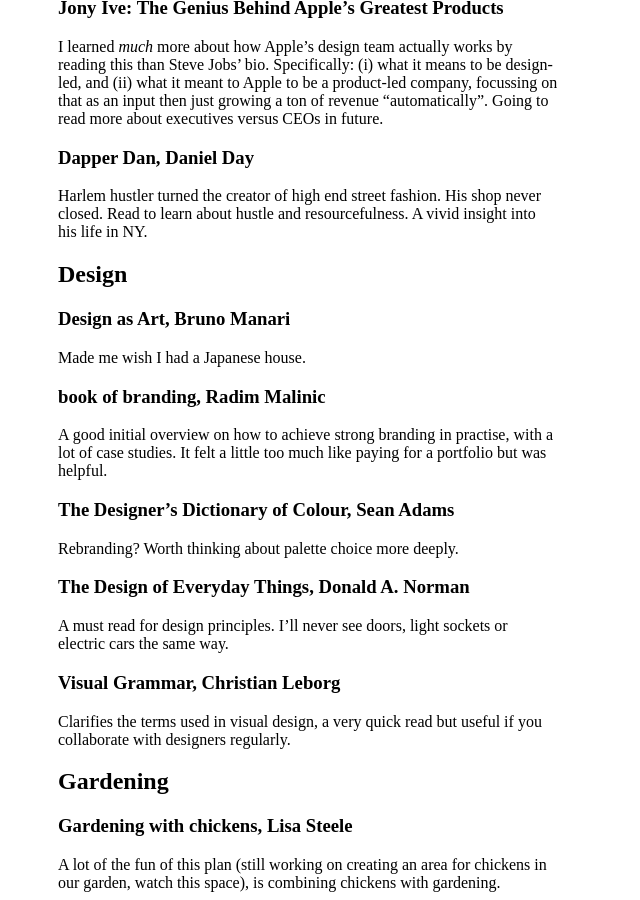
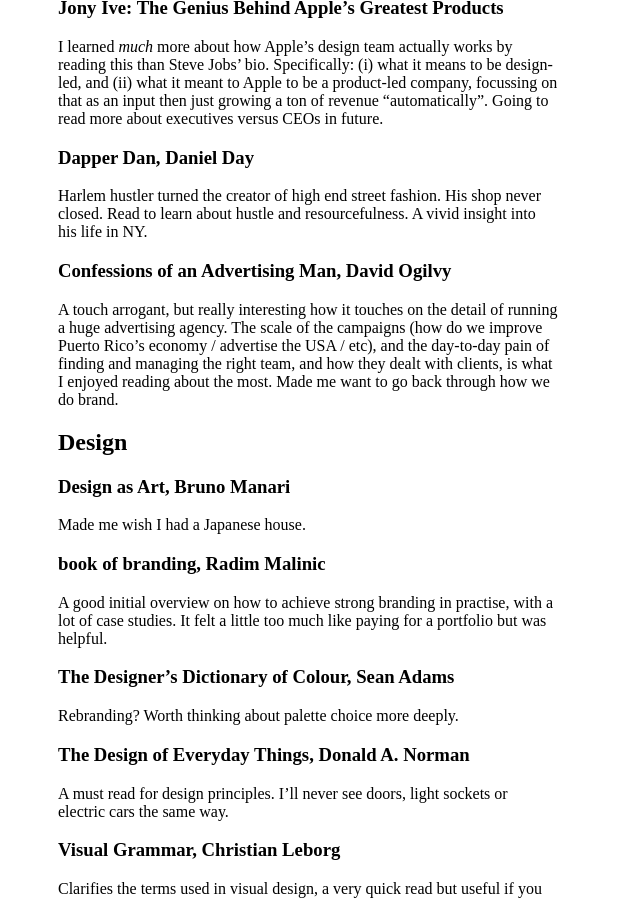
Before and after one commit to jamesefhawkins/jamesefhawkins.github.io, a Jekyll site: the page built from reading/index.md, in a window 1280 px wide and 900 px high, scrolled down 409 px. Shown: the whole window, without its empty margins (0-640 px from the left). Built offline with Jekyll 4.4.1, drawn with Linux system fonts in a browser that asks for light colours.

Commit message:
added confessions of an advertising man to list

```diff
--- a/reading/index.md
+++ b/reading/index.md
@@ -19,6 +19,10 @@
 ### Dapper Dan, Daniel Day
 
 Harlem hustler turned the creator of high end street fashion. His shop never closed. Read to learn about hustle and resourcefulness. A vivid insight into his life in NY.
+
+### Confessions of an Advertising Man, David Ogilvy
+
+A touch arrogant, but really interesting how it touches on the detail of running a huge advertising agency. The scale of the campaigns (how do we improve Puerto Rico's economy / advertise the USA / etc), and the day-to-day pain of finding and managing the right team, and how they dealt with clients, is what I enjoyed reading about the most. Made me want to go back through how we do brand.
 
 ## Design
 
```
